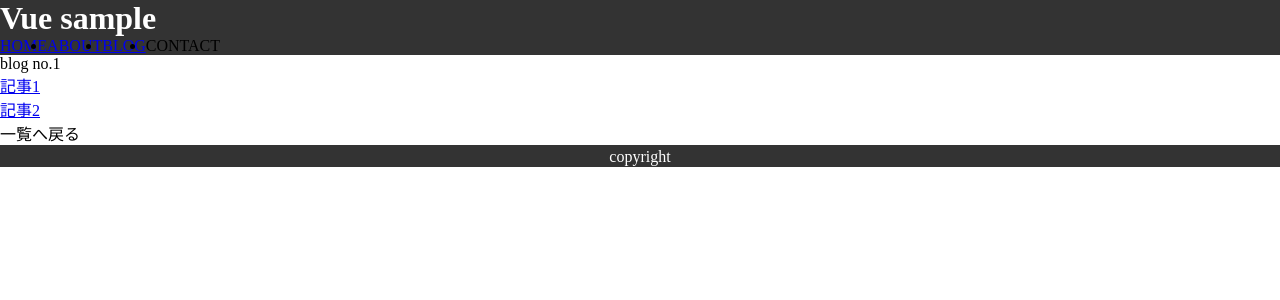
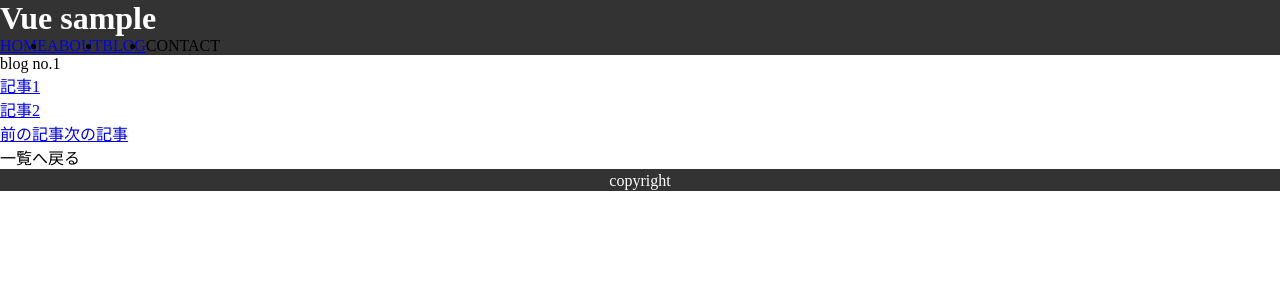
Before and after one commit to stk-12/vue-cli-sample, a Vue app: page /blog/1 in a window 1280 px wide. Shown: the top 300 px of the page. Built offline with nearby package versions, Linux system fonts and the light colour scheme.

Commit message:
動的リンク設定

```diff
--- a/src/components/pages/blog/BlogDetail.vue
+++ b/src/components/pages/blog/BlogDetail.vue
@@ -7,6 +7,8 @@
             <li><router-link to="/blog/2">記事2</router-link></li>
         </ul>
 
+        <router-link :to="{ name: 'blog-detail', params: {id: Number(id) - 1}}">前の記事</router-link>
+        <router-link :to="{ name: 'blog-detail', params: {id: Number(id) + 1}}">次の記事</router-link>
         <p @click="toList">一覧へ戻る</p>
     </div>
 </template>
--- a/src/router/router.js
+++ b/src/router/router.js
@@ -11,18 +11,22 @@ export default new Router({
   mode: "history",
   routes: [
     {
+      name: "top",
       path: "/",
       component: Top
     },
     {
+      name: "about",
       path: "/about",
       component: About
     },
     {
+      name: "blog",
       path: "/blog",
       component: Blog
     },
     {
+      name: "blog-detail",
       path: "/blog/:id",
       component: BlogDetail,
       props: true
```
